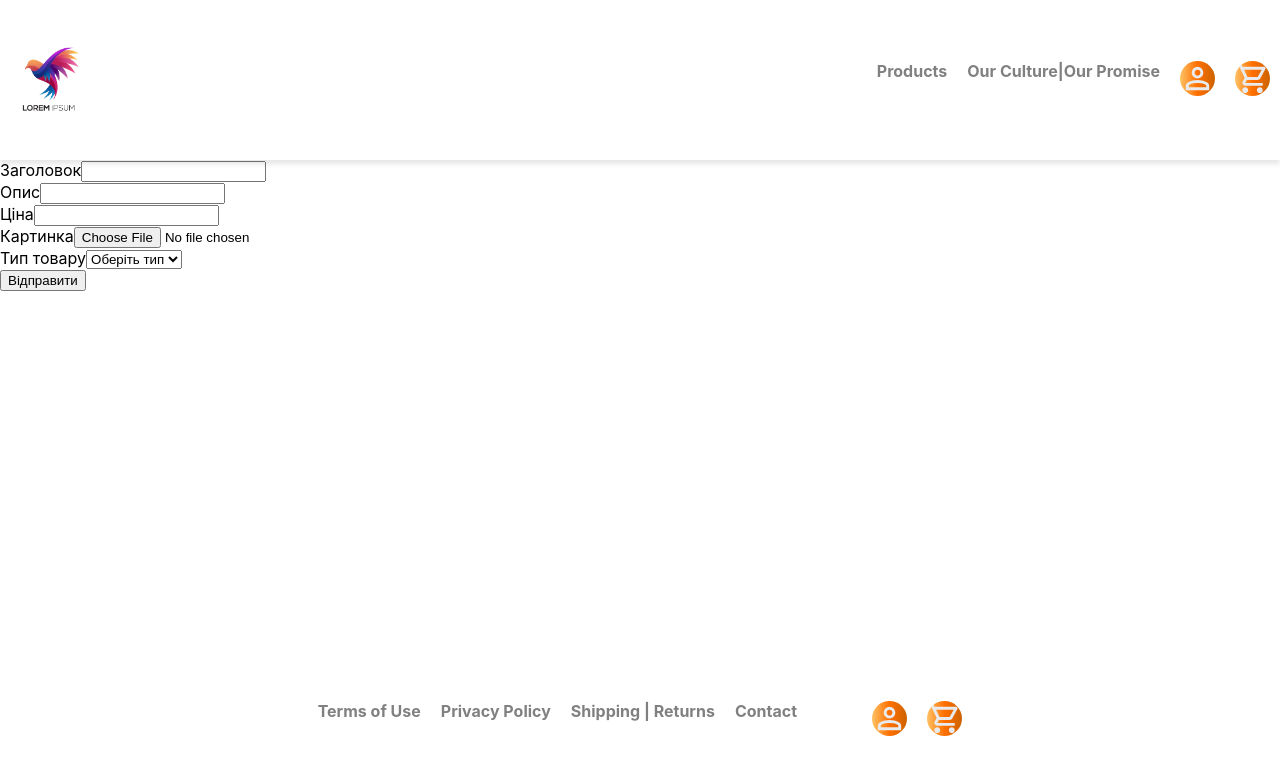
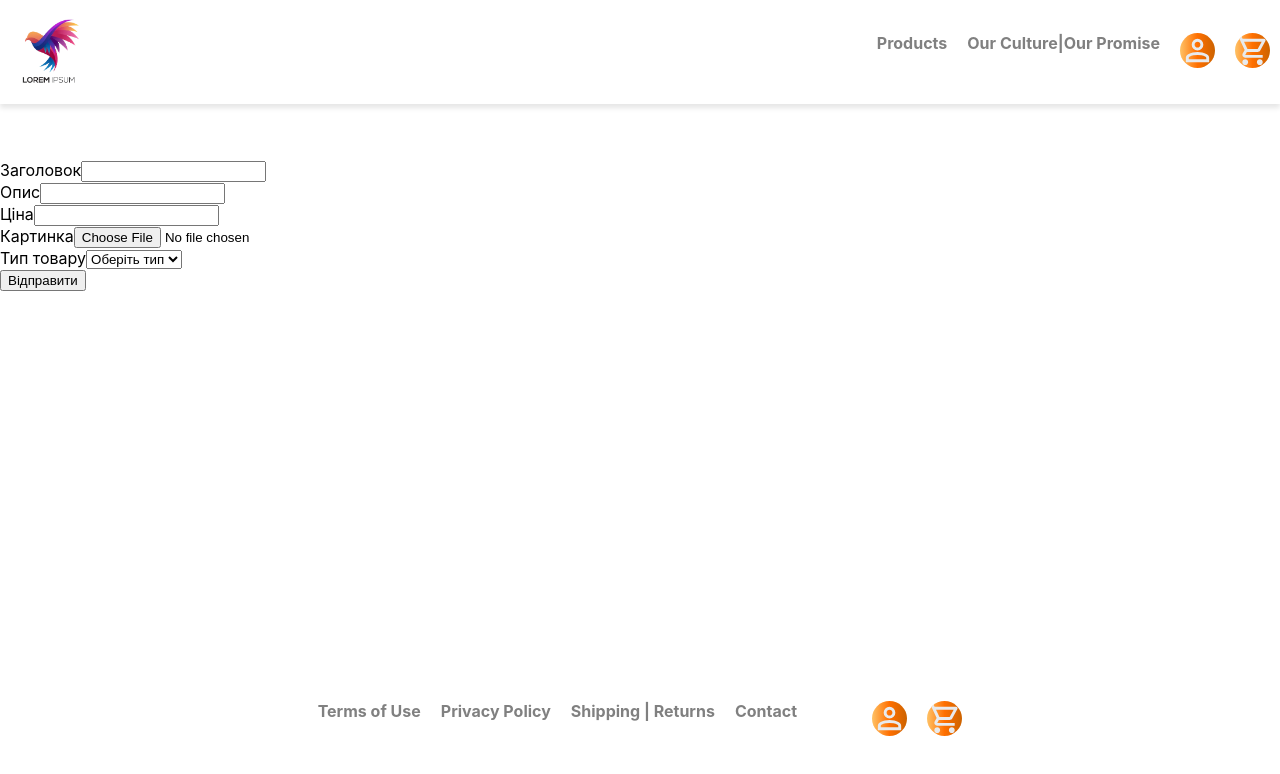
Before and after one commit to Zhuyka1993/shopM, a React (Create React App) app in the folder view/: page /addProduct in a window 1280 px wide. Shown: the top 774 px of the page. Built offline with nearby package versions, Linux system fonts and the light colour scheme.

Commit message:
Update pages, and delete no neccesary spaces, and make destructure

```diff
--- a/view/src/App.css
+++ b/view/src/App.css
@@ -10,7 +10,7 @@
   display: flex;
   justify-content: space-between;
   align-items: center;
-  height: 20vh;
+  height: 13vh;
   position: fixed;
   z-index: 1000;
   background-color: white;
--- a/view/src/App.js
+++ b/view/src/App.js
@@ -34,10 +34,7 @@ function App() {
             </>
           }
         />
-        <Route
-          path="/productsNav"
-          element={<ContainerProductTypeNavigation />}
-        />
+        <Route path="/productsNav"  element={<ContainerProductTypeNavigation/>} />
         <Route path="/addProduct" element={<InputFields />} />
         <Route path="/products" element={<ProductTypeNavigation />} />
         <Route path="/sleepProducts" element={<ContainerSleepProduct />} />
--- a/view/src/aplication/pages/ContainerBonesProduct.jsx
+++ b/view/src/aplication/pages/ContainerBonesProduct.jsx
@@ -4,7 +4,7 @@ import Card from '../../components/Card';
 import BuyButton from '../../components/BuyButton';
 
 const ContainerBonesProduct = () => {
-     const [products, setProducts] = useState([]);
+  const [products, setProducts] = useState([]);
 
   const fetchBonesProducts = async () => {
     try {
--- a/view/src/aplication/pages/ContainerProductTypeNavigation.jsx
+++ b/view/src/aplication/pages/ContainerProductTypeNavigation.jsx
@@ -1,9 +1,5 @@
 import React from "react";
 import ProductType from "../../components/ProductType";
-
-
-
-
 
 const ContainerProductTypeNavigation = () => {
     return (
--- a/view/src/aplication/pages/ContainerSleepProduct.jsx
+++ b/view/src/aplication/pages/ContainerSleepProduct.jsx
@@ -1,13 +1,10 @@
 import React, { useState, useEffect } from 'react';
 import axios from 'axios';
-
 import Card from '../../components/Card';
 import BuyButton from '../../components/BuyButton';
 
-
-
 const ContainerSleepProduct = () => {
-     const [products, setProducts] = useState([]);
+  const [products, setProducts] = useState([]);
 
   const fetchSleepProducts = async () => {
     try {
--- a/view/src/aplication/pages/ContainerWearProduct.jsx
+++ b/view/src/aplication/pages/ContainerWearProduct.jsx
@@ -1,10 +1,7 @@
 import React, { useState, useEffect } from 'react';
 import axios from 'axios';
-
 import Card from '../../components/Card';
 import BuyButton from '../../components/BuyButton';
-
-
 
 const ContainerWearProduct = () => {
      const [products, setProducts] = useState([]);
--- a/view/src/aplication/pages/SleepProductPage.jsx
+++ b/view/src/aplication/pages/SleepProductPage.jsx
@@ -1,10 +1,7 @@
 import React from 'react';
 import CardList from '../../modules/card-list/index.jsx';
-
 import IntroCurt from '../../components/PetIntro.jsx';
-
 import Image from '../../images/doggg.png';
-
 
 function SleepProductPage() {
   return (
--- a/view/src/components/FooterComponent.jsx
+++ b/view/src/components/FooterComponent.jsx
@@ -3,7 +3,7 @@ import NavLink from "./NavLink";
 import person from '../images/person.svg';
 import logo from "../images/logo.png";
 import curt from '../images/curt.svg';
-// Компонент Preloader
+
 const FooterComponent = () => {
     return (
         <div className="footerContainer">
--- a/view/src/components/InputFields.jsx
+++ b/view/src/components/InputFields.jsx
@@ -1,7 +1,6 @@
 import React, { useState } from 'react';
 import axios from 'axios';
 
-// Компонент ProductForm
 const InputFields = () => {
   // Визначаємо стан для заголовка, опису, ціни та файлу зображення
   const [title, setTitle] = useState('');
@@ -46,7 +45,7 @@ const InputFields = () => {
             type="text"
             value={title}
             onChange={(e) => setTitle(e.target.value)}
-            required // Поле обов'язкове для заповнення
+            required
           />
         </div>
         <div>
@@ -55,7 +54,7 @@ const InputFields = () => {
             type="text"
             value={description}
             onChange={(e) => setDescription(e.target.value)}
-            required // Поле обов'язкове для заповнення
+            required
           />
         </div>
         <div>
@@ -64,7 +63,7 @@ const InputFields = () => {
             type="number"
             value={price}
             onChange={(e) => setPrice(e.target.value)}
-            required // Поле обов'язкове для заповнення
+            required
           />
         </div>
         <div>
@@ -72,7 +71,7 @@ const InputFields = () => {
           <input
             type="file"
             onChange={(e) => setImage(e.target.files[0])}
-            required // Поле обов'язкове для заповнення
+            required
           />
         </div>
         <div>
--- a/view/src/components/ProductTypeNavigation.jsx
+++ b/view/src/components/ProductTypeNavigation.jsx
@@ -45,29 +45,25 @@ function ProductTypeNavigation() {
         </button>
       </div>
 
-      {/* Тут рендеримо відповідний компонент залежно від вибраної кнопки */}
+
       <div className="product-type-content">
         {activeTab === "all" && (
           <>
-            {/* 👇 встав сюди компонент для All */}
             { <CardList /> }
           </>
         )}
         {activeTab === "sleep" && (
           <>
-            {/* 👇 встав компонент Sleep */}
             { <ContainerSleepProduct /> }
           </>
         )}
         {activeTab === "bones" && (
           <>
-            {/* 👇 встав компонент Bones */}
             { <ContainerBonesProduct /> }
           </>
         )}
         {activeTab === "wear" && (
           <>
-            {/* 👇 встав компонент Wear */}
             { <ContainerWearProduct /> }
           </>
         )}
--- a/view/src/components/headerComponent.jsx
+++ b/view/src/components/headerComponent.jsx
@@ -4,7 +4,7 @@ import curt from '../images/curt.svg';
 import person from '../images/person.svg';
 import logo from "../images/logo.png";
 
-// Компонент Preloader
+
 const HeaderComponent = () => {
     return (
         <div className="headerContainer">
```
Also changed, not shown: view/src/components/NavLink.jsx (line endings or trailing spaces).
